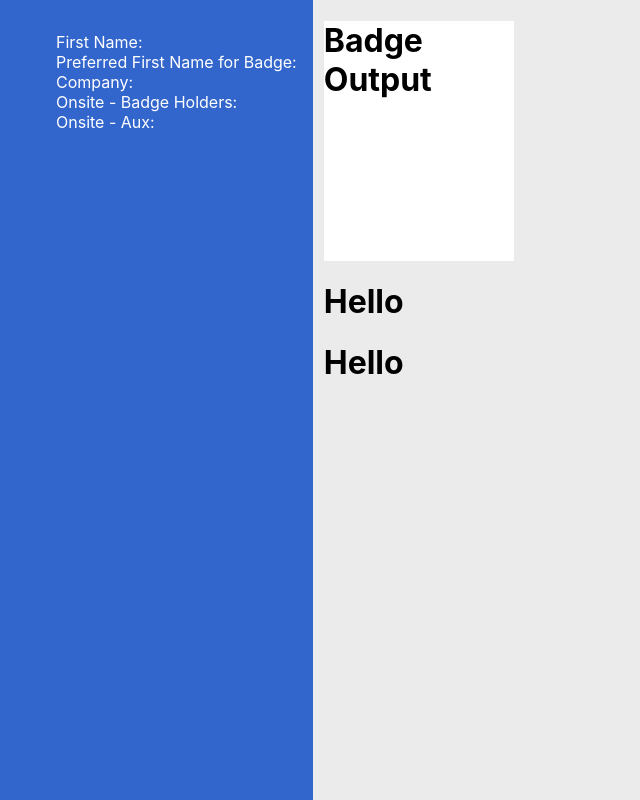
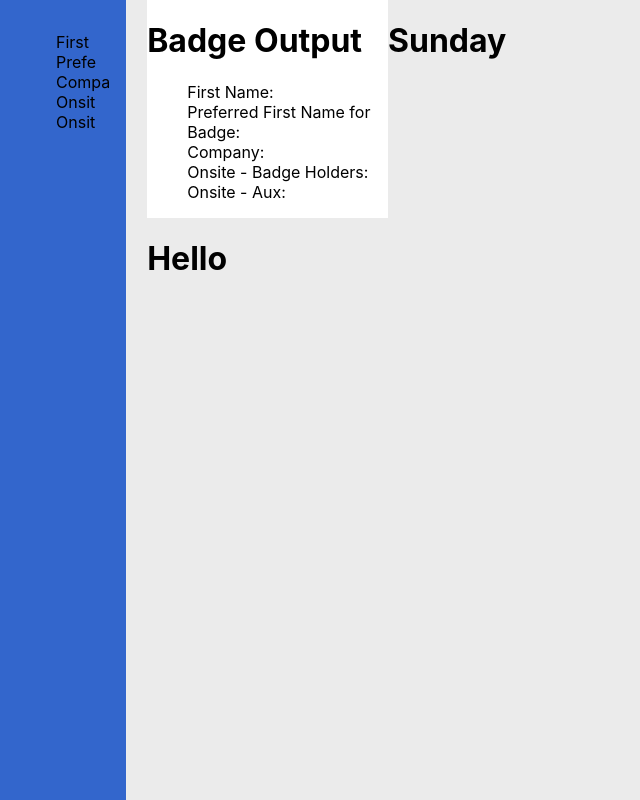
Before and after one commit to jordanaray/rainfocus-ui-jordana-ray, a React (Create React App) app: page / in a window 1280 px wide. Shown: the whole page, without its empty margins (0-640 px from the left). Built offline with nearby package versions, Linux system fonts and the light colour scheme.

Commit message:
nav and layout updates

```diff
--- a/src/App.js
+++ b/src/App.js
@@ -12,8 +12,10 @@ function App() {
       <Nav />
         <div className="main">
           <div class="wrapper_inner">
-          <Badge />
-          <Schedule />
+            <div className="layout horizontal">
+            <Badge className="layout flex-30" />
+            <Schedule className="layout flex-70" />
+            </div>
           <Files />
           </div>
         </div>
--- a/src/components/nav.js
+++ b/src/components/nav.js
@@ -6,11 +6,11 @@ class Nav extends React.Component {
       return <div className="nav wrapper">
           <aside>
             <ul>
-                <li>First Name:</li>
-                <li>Preferred First Name for Badge: </li>
-                <li>Company:</li>
-                <li>Onsite - Badge Holders:</li>
-                <li>Onsite - Aux:</li>
+                <li>First</li>
+                <li>Prefe </li>
+                <li>Compa</li>
+                <li>Onsit</li>
+                <li>Onsit</li>
             </ul>
 
               </aside>
--- a/src/components/schedule.js
+++ b/src/components/schedule.js
@@ -3,7 +3,7 @@ import '../sass/nav.scss';
 
 class Schedule extends React.Component {
     render() {
-      return <h1 className="red">Hello</h1>;
+      return <h1 className="red">Sunday</h1>;
     }
   }
 
--- a/src/sass/App.scss
+++ b/src/sass/App.scss
@@ -4,5 +4,5 @@
   height: 100vh;
 }
 .main {
-  overflow-y: auto;
+  //overflow-y: auto;
 }
--- a/src/sass/badge.scss
+++ b/src/sass/badge.scss
@@ -4,5 +4,4 @@ ul {
 
 .badge {
     background-color: white;
-    width: 200px;
 }
--- a/src/sass/nav.scss
+++ b/src/sass/nav.scss
@@ -11,10 +11,6 @@ aside {
     background: #36c;
    // flex: 1 0 10%;
     padding: 1rem;
-  }
-
-  li {
-    color: #fff;
   }
 
   .wrapper {
```
